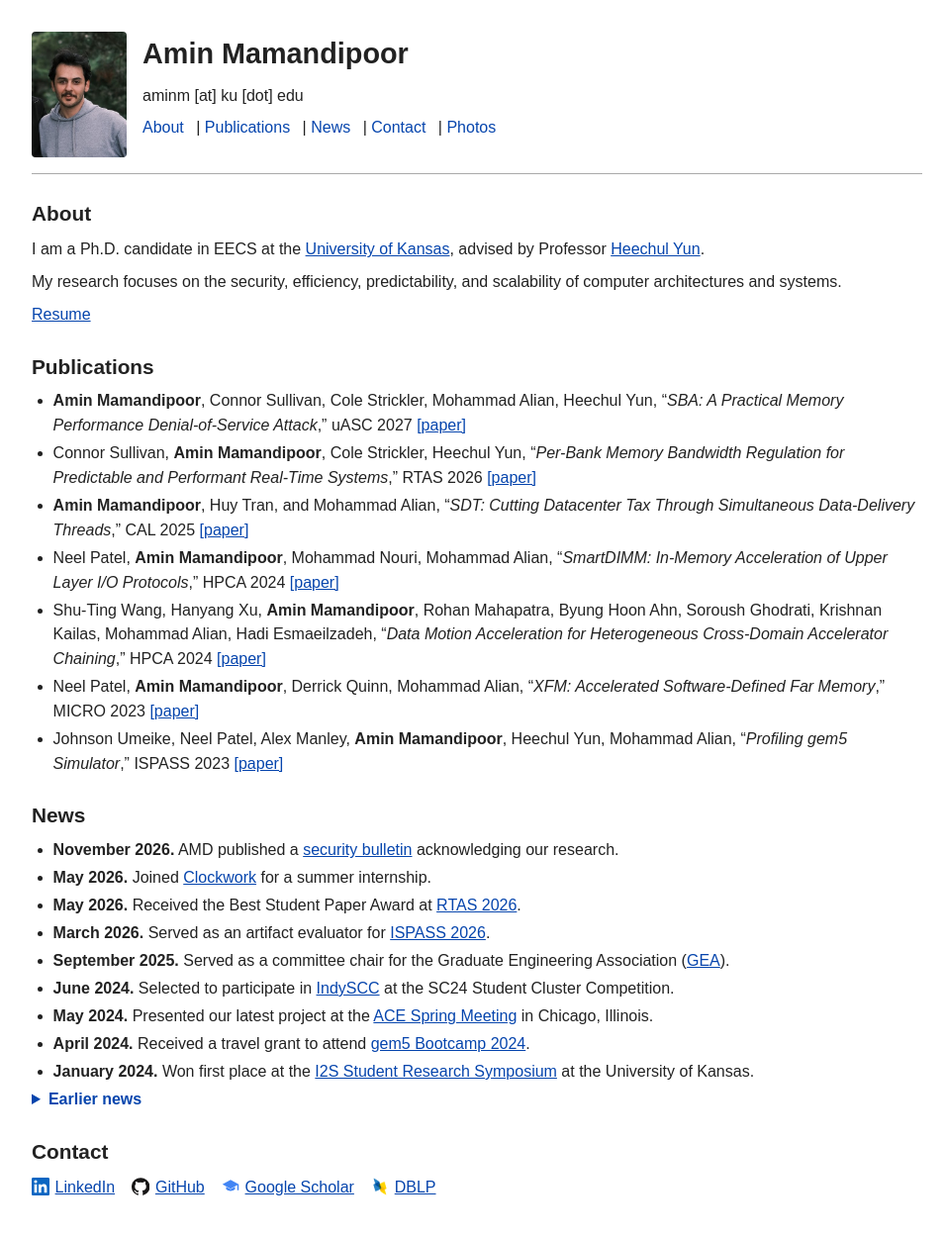
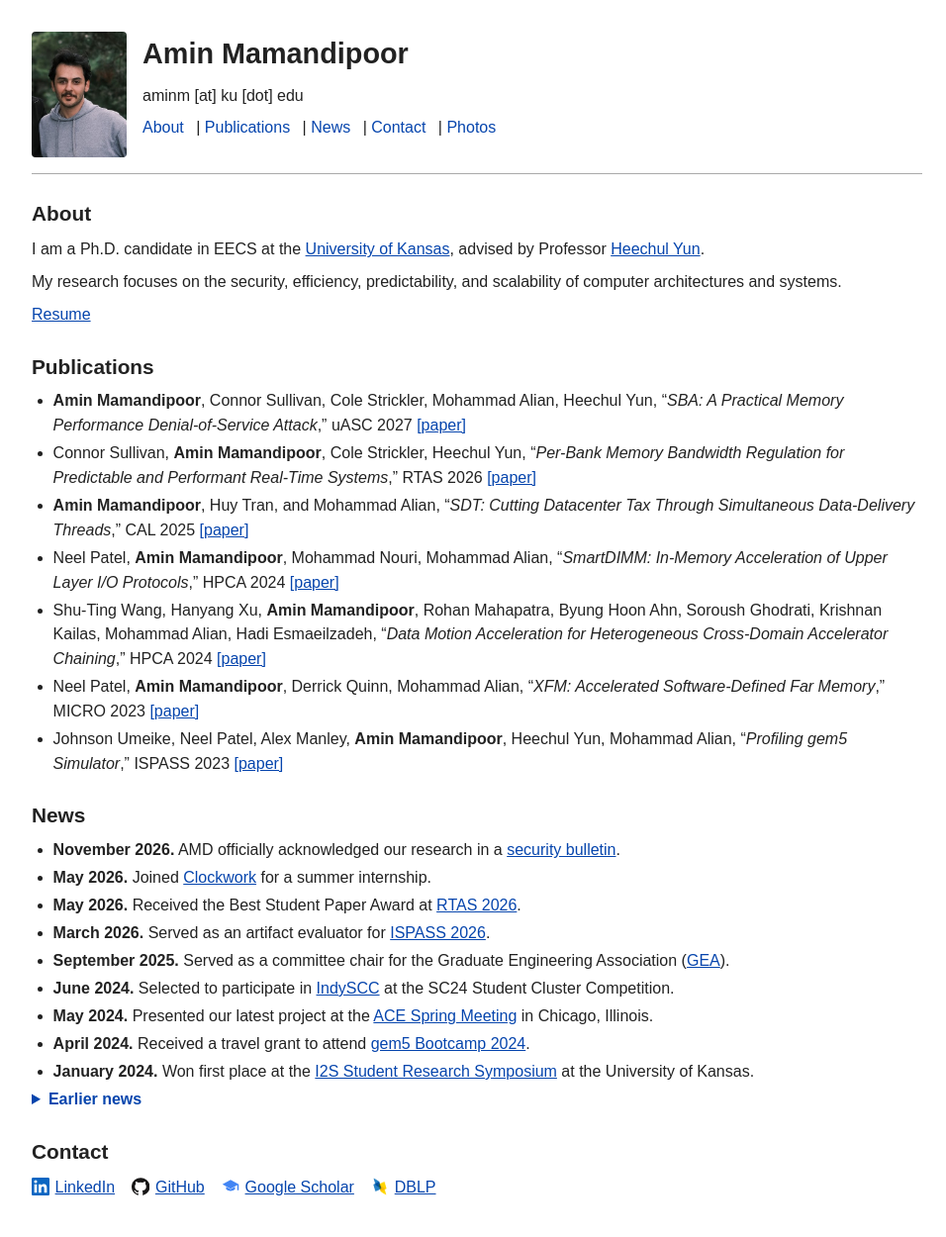
Before and after one commit to amin-mamandi/amin-mamandi.github.io, a Jekyll site: the page built from index.md, in a window 1280 px wide. Shown: the whole page at 99% size, without its empty margins (158-1114 px from the left). Built offline with Jekyll 4.4.1, drawn with Linux system fonts in a browser that asks for light colours.

Commit message:
Clarify AMD's acknowledgment in news section
Updated wording to clarify AMD's acknowledgment of research.

```diff
--- a/index.md
+++ b/index.md
@@ -24,7 +24,7 @@ My research focuses on the security, efficiency, predictability, and scalability
 ## News
 
 <ul class="news-list">
-  <li><strong>November 2026.</strong> AMD published a <a href="https://www.amd.com/en/resources/product-security/bulletin/amd-sb-7065.html">security bulletin</a> acknowledging our research.</li>
+  <li><strong>November 2026.</strong> AMD officially acknowledged our research in a <a href="https://www.amd.com/en/resources/product-security/bulletin/amd-sb-7065.html">security bulletin</a>.</li>
   <li><strong>May 2026.</strong> Joined <a href="https://clockwork.io">Clockwork</a> for a summer internship.</li>
   <li><strong>May 2026.</strong> Received the Best Student Paper Award at <a href="https://2026.rtas.org/best-papers/">RTAS 2026</a>.</li>
   <li><strong>March 2026.</strong> Served as an artifact evaluator for <a href="https://ispass.org/ispass2026/">ISPASS 2026</a>.</li>
```
